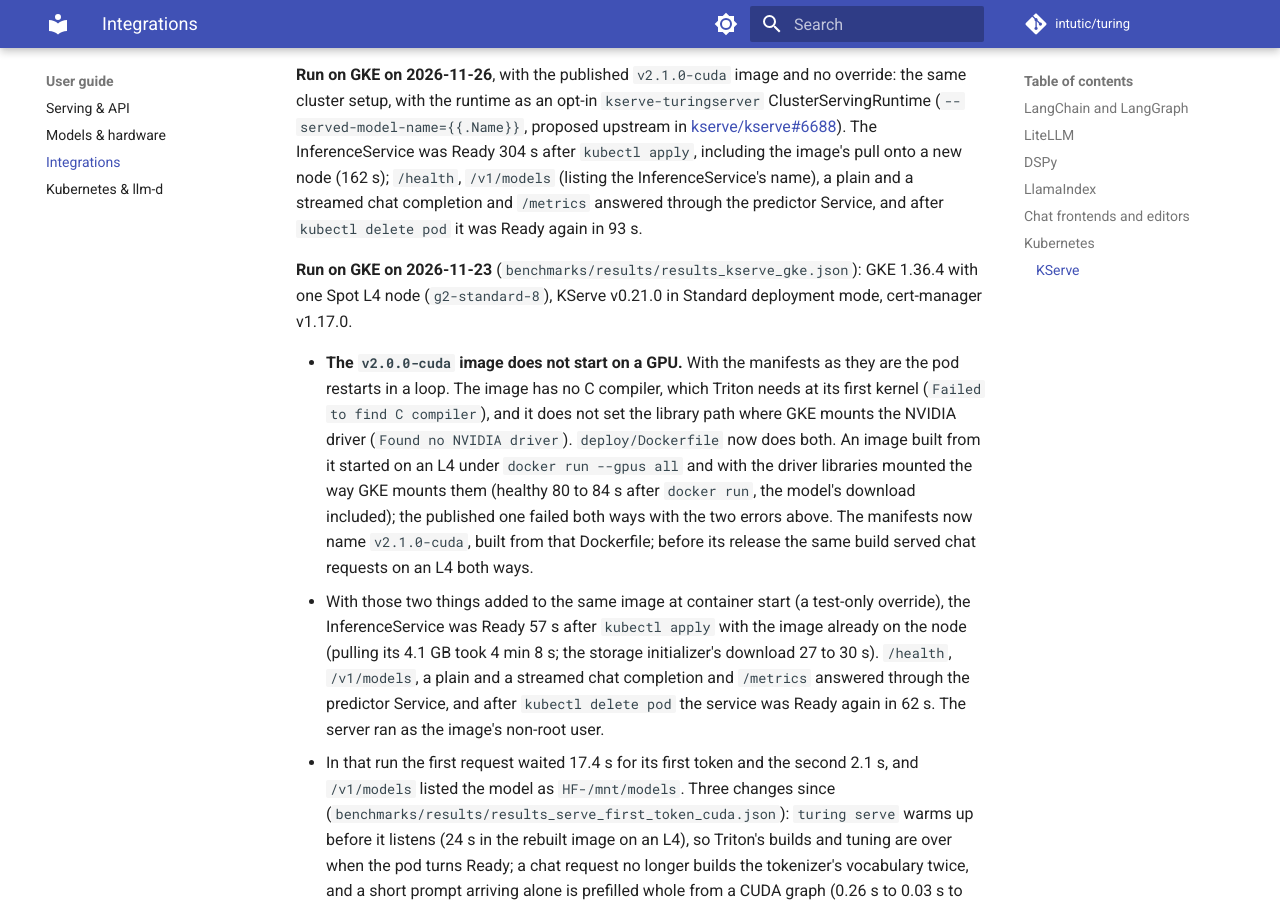
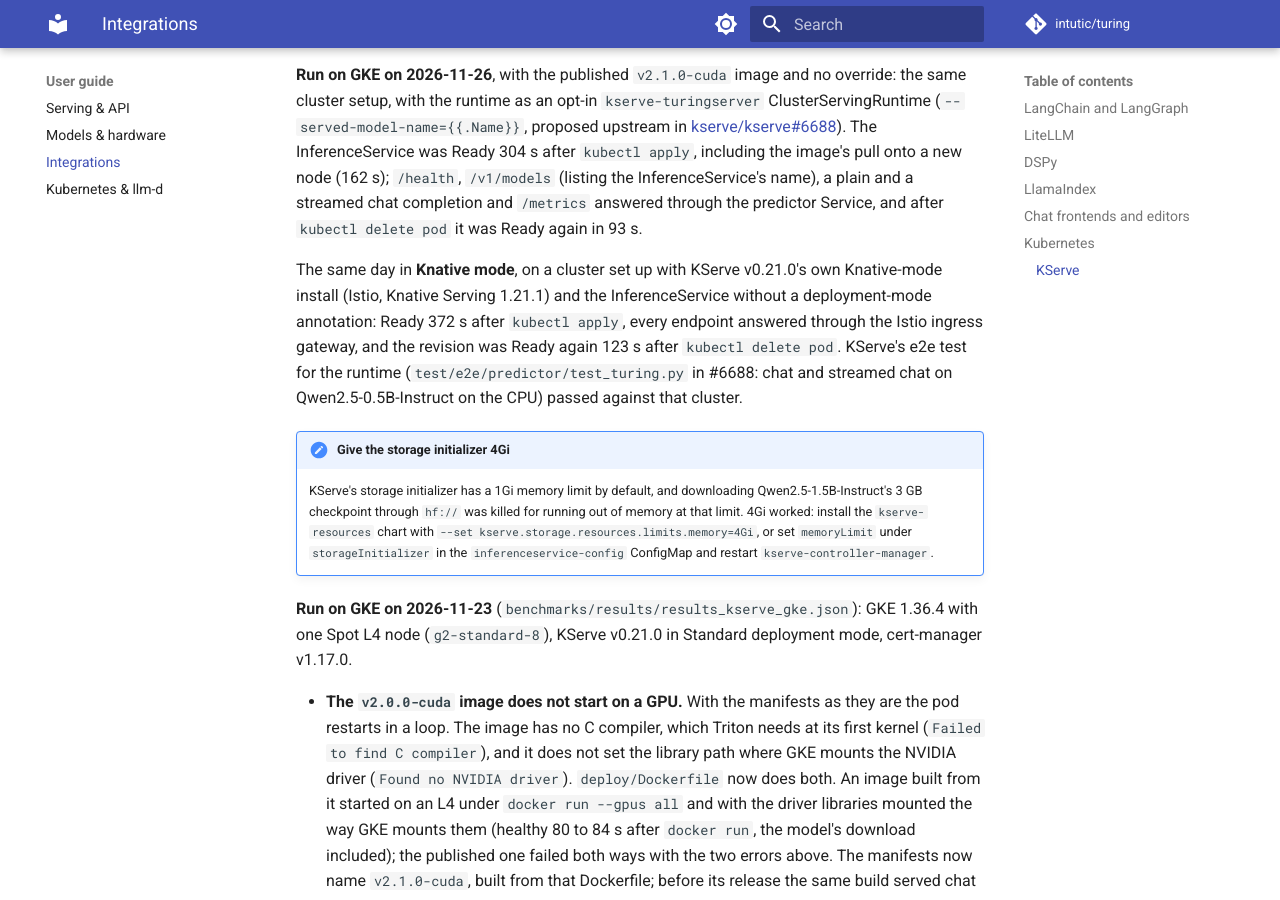
Before and after one commit to intutic/turing, an MkDocs documentation site: the page built from docs/integrations.md, in a window 1280 px wide and 900 px high, scrolled down 3916 px. Built offline with MkDocs 1.6.1 and Material for MkDocs 9.7.7, drawn with Linux system fonts in a browser that asks for light colours; comment, search, counter and statistics services are not loaded.

Commit message:
KServe in Knative mode and its e2e test; the Colab notebook's fp16 path on a T4
The kserve-turingserver runtime (kserve/kserve#6688) with the published v2.1.0-cuda image ran in Knative mode on GKE, set up with KServe v0.21.0's own Knative-mode install: Ready 372 s after apply, every endpoint answered through the Istio gateway, Ready again 123 s after a pod delete. KServe's e2e test for the runtime passed against that cluster (2 passed). The storage initializer needs 4Gi to download a 3 GB checkpoint; at its 1Gi default it was OOM-killed: docs/integrations.md says how to raise it. Recorded in results_kserve_gke.json.

The Colab notebook on a Tesla T4 chose fp16 by itself and ran clean: 250K / 469K / 647K KV tokens for native / int8 / int4, the same layers kept, the same next token as Hugging Face at 21 of 21 positions.

Signed-off-by: Ishan Gupta <ishangupta.ds@gmail.com>

Co-Authored-By: Claude Opus 5.5 <noreply@anthropic.com>

```diff
--- a/docs/integrations.md
+++ b/docs/integrations.md
@@ -194,6 +194,18 @@ after `kubectl apply`, including the image's pull onto a new node (162 s); `/hea
 InferenceService's name), a plain and a streamed chat completion and `/metrics` answered through the predictor
 Service, and after `kubectl delete pod` it was Ready again in 93 s.
 
+The same day in **Knative mode**, on a cluster set up with KServe v0.21.0's own Knative-mode install (Istio,
+Knative Serving 1.21.1) and the InferenceService without a deployment-mode annotation: Ready 372 s after
+`kubectl apply`, every endpoint answered through the Istio ingress gateway, and the revision was Ready again 123 s
+after `kubectl delete pod`. KServe's e2e test for the runtime (`test/e2e/predictor/test_turing.py` in #6688: chat
+and streamed chat on Qwen2.5-0.5B-Instruct on the CPU) passed against that cluster.
+
+!!! note "Give the storage initializer 4Gi"
+    KServe's storage initializer has a 1Gi memory limit by default, and downloading Qwen2.5-1.5B-Instruct's 3 GB
+    checkpoint through `hf://` was killed for running out of memory at that limit. 4Gi worked: install the
+    `kserve-resources` chart with `--set kserve.storage.resources.limits.memory=4Gi`, or set `memoryLimit` under
+    `storageInitializer` in the `inferenceservice-config` ConfigMap and restart `kserve-controller-manager`.
+
 **Run on GKE on 2026-11-23** (`benchmarks/results/results_kserve_gke.json`): GKE 1.36.4 with one Spot L4 node
 (`g2-standard-8`), KServe v0.21.0 in Standard deployment mode, cert-manager v1.17.0.
 
```
Also changed, not shown: CHANGELOG.md (+5 -2 lines), 1 other file.
